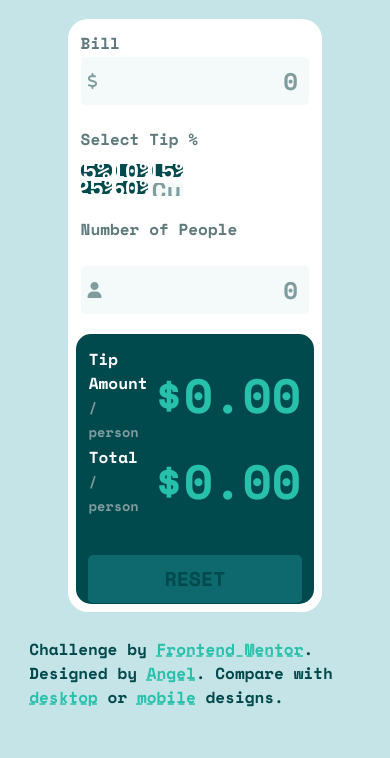
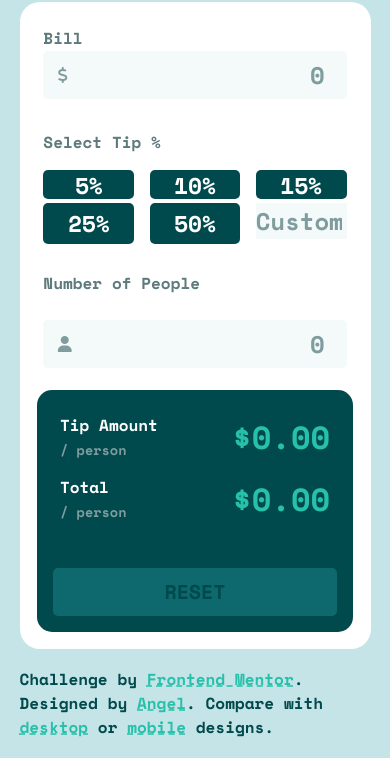
Before and after one commit to akcumeh/09-tip-calculator-app, a plain HTML site: page index.html in a window 390 px wide. Shown: the part 89-847 px from the top of the page. Drawn offline with nearby package versions, Linux system fonts and the light colour scheme.

Commit message:
mobile site update I
- started creating the mobile site

I just want the site to not look wack when viewed on mobile for now. proper mobile site coming soonest

```diff
--- a/index.html
+++ b/index.html
@@ -16,7 +16,7 @@
         <img src="images/logo.svg" alt="Splitter">
         <main>
             <div class="row">
-                <div class="calc-box col-lg-6">
+                <div class="calc-box col-md-6">
                     <div class="calc-row">
                         <label for="bill" role="text">Bill</label>
                         <br>
@@ -26,7 +26,7 @@
                     </div>
                     <div class="calc-row">
                         <label role="radiogroup">Select Tip %</label>
-                        <div class="choices grid" role="radiogroup">
+                        <div class="choices grid col-md-6 col-lg-4" role="radiogroup">
                             <div class="choice">
                                 <input type="radio" name="radio" id="five" value="5">
                                 <label role="radio" class="radio" for="five">5%</label>
@@ -61,7 +61,7 @@
                         </p>
                     </div>
                 </div>
-                <div class="result-box col-lg-6">
+                <div class="result-box col-md-6">
                     <table>
                         <tr class="result-row">
                             <td>Tip Amount<br><span class="sub">/ person</span></td>
--- a/styles.css
+++ b/styles.css
@@ -259,3 +259,59 @@ footer a:visited {
     color: hsl(183, 79%, 24%);
     text-decoration-style: none !important;
 }
+
+/* mobile version with max-width 640px */
+@media only screen and (max-width: 640px) {
+    body {
+        padding: 5%;
+    }
+
+    main {
+        margin: 5%;
+        width: 90vw;
+    }
+
+    .row {
+        flex-direction: column;
+        padding: 5%;
+    }
+
+    .calc-box {
+        width: 100%;
+    }
+
+    .result-box {
+        height: max-content;
+    }
+
+    .wrapper {
+        margin-bottom: 5%;
+        padding: 2.5%;
+    }
+
+    td {
+        padding: 2.5%;
+    }
+
+    .grid {
+        grid-template-columns: repeat(auto-fit, minmax(80px, 1fr));
+        grid-template-rows: auto;
+        gap: 5%;
+        margin: 5% 0;
+    }
+
+    .choice {
+        width: 100%;
+        height: auto;
+    }
+
+    .choice-text {
+        width: 100% !important;
+        height: auto !important;
+        margin-bottom: 5%;
+    }
+
+    .result-val {
+        font-size: 2rem;
+    }
+}
```
